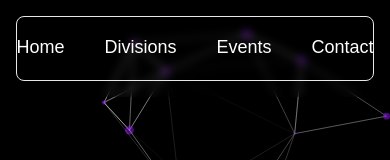
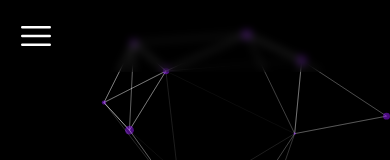
Before and after one commit to SarathAdhi/Bionary-Club-Website, a Next.js app: page / in a window 390 px wide. Shown: the top 160 px of the page. Built offline with nearby package versions, Linux system fonts and the light colour scheme.

Commit message:
feature: navbar for mobile

```diff
--- a/package.json
+++ b/package.json
@@ -9,6 +9,7 @@
     "lint": "next lint"
   },
   "dependencies": {
+    "@heroicons/react": "^2.0.14",
     "antd": "^5.1.7",
     "clsx": "^1.2.1",
     "eslint": "8.29.0",
--- /dev/null
+++ b/src/common/components/Drawer.jsx
@@ -0,0 +1,18 @@
+import React from "react";
+import Drawer_ATD from "antd/lib/drawer";
+import { XMarkIcon } from "@heroicons/react/24/solid";
+
+export const Drawer = ({ title = "", isOpen, onClose, children }) => {
+  return (
+    <Drawer_ATD
+      title={title}
+      placement="right"
+      onClose={onClose}
+      open={isOpen}
+      className="!bg-[#121212]"
+      closeIcon={<XMarkIcon className="w-6 h-6 text-white" />}
+    >
+      {children}
+    </Drawer_ATD>
+  );
+};
--- a/src/common/components/Navbar/index.jsx
+++ b/src/common/components/Navbar/index.jsx
@@ -1,17 +1,20 @@
 import clsx from "clsx";
 import Link from "next/link";
 import { useRouter } from "next/router";
-import React from "react";
+import React, { useState } from "react";
+import { Drawer } from "../Drawer";
 import { pages } from "./pages";
+import { Bars3Icon } from "@heroicons/react/24/solid";
 
 export const Navbar = () => {
   const router = useRouter();
   const { pathname } = router;
 
+  const [isDrawerOpen, setIsDrawerOpen] = useState(false);
+
+  function NavLinks({ className }) {
     return (
-    <header className="p-4 w-full sticky top-0 backdrop-blur-sm">
-      <div className="p-4 w-full border-[1px] flex justify-center items-center rounded-lg">
-        <div className="group duration-200 flex gap-10 text-lg ">
+      <div className={className}>
         {pages.map(({ name, href }) => (
           <Link
             key={name}
@@ -25,7 +28,27 @@ export const Navbar = () => {
           </Link>
         ))}
       </div>
+    );
+  }
+
+  return (
+    <>
+      <header className="p-4 w-full sticky top-0 backdrop-blur-sm">
+        <div className="p-4 w-full border-[1px] hidden sm:flex justify-center items-center rounded-lg">
+          <NavLinks className="flex group duration-200  gap-10 text-lg" />
         </div>
+
+        <button
+          className="block sm:hidden"
+          onClick={() => setIsDrawerOpen(true)}
+        >
+          <Bars3Icon className="w-10 h-10 text-white" />
+        </button>
       </header>
+
+      <Drawer isOpen={isDrawerOpen} onClose={() => setIsDrawerOpen(false)}>
+        <NavLinks className="group duration-200 flex flex-col gap-10 text-lg font-semibold" />
+      </Drawer>
+    </>
   );
 };
```
Also changed, not shown: 1 other file (tests, documents, lock files or other folders). Lines whose indentation alone changed are shown as unchanged.
